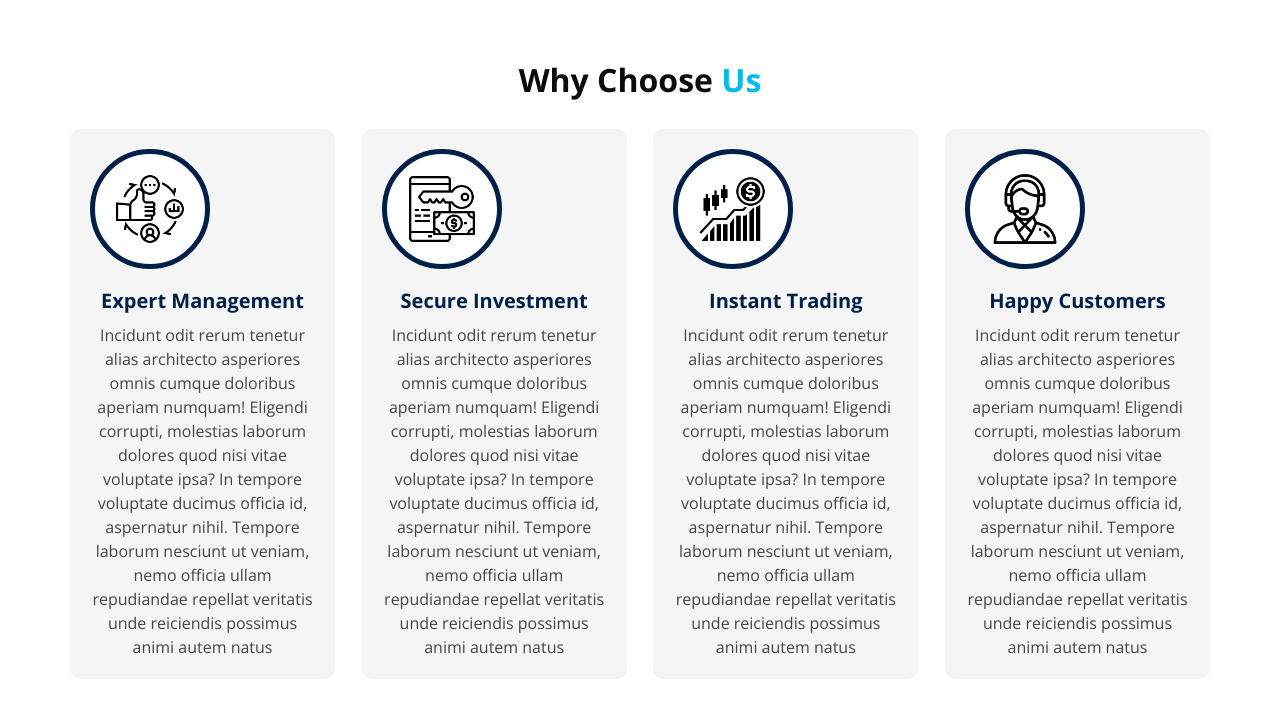
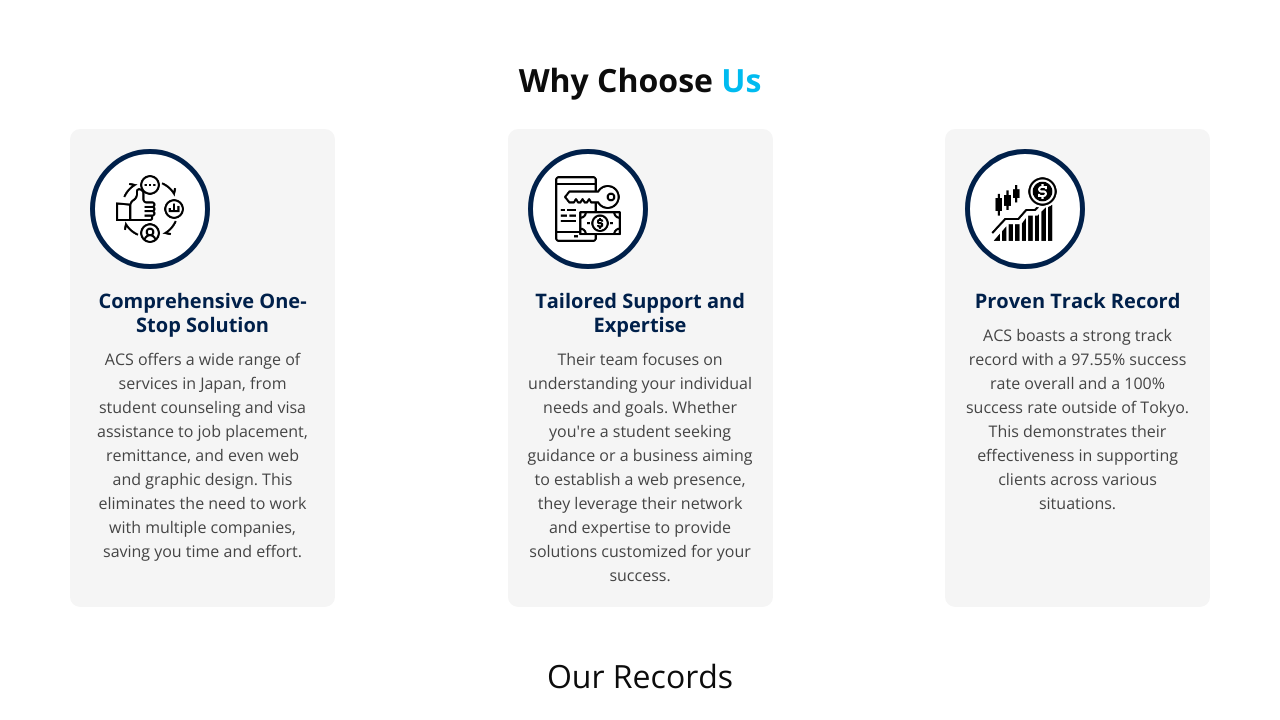
Before and after one commit to Uzeis/ACS, a plain HTML site: page index.html in a window 1280 px wide. Shown: the part 2900-3620 px from the top of the page. Drawn offline with nearby package versions, Linux system fonts and the light colour scheme; some packages are replaced by stand-ins of ours; a script that the page names is missing.

Commit message:
newupdate

```diff
--- a/index.html
+++ b/index.html
@@ -296,8 +296,8 @@
             <img src="images/w1.png" alt="">
           </div>
           <div class="detail-box">
-            <h5>Expert Management</h5>
-            <p>Incidunt odit rerum tenetur alias architecto asperiores omnis cumque doloribus aperiam numquam! Eligendi corrupti, molestias laborum dolores quod nisi vitae voluptate ipsa? In tempore voluptate ducimus officia id, aspernatur nihil. Tempore laborum nesciunt ut veniam, nemo officia ullam repudiandae repellat veritatis unde reiciendis possimus animi autem natus</p>
+            <h5>Comprehensive One-Stop Solution</h5>
+            <p>ACS offers a wide range of services in Japan,  from student counseling and visa assistance to job placement, remittance, and even web and graphic design. This eliminates the need to work with multiple companies, saving you time and effort.</p>
           </div>
         </div>
         <div class="box">
@@ -306,11 +306,10 @@
           </div>
           <div class="detail-box">
             <h5>
-              Secure Investment
+              Tailored Support and Expertise
             </h5>
             <p>
-              Incidunt odit rerum tenetur alias architecto asperiores omnis cumque doloribus aperiam numquam! Eligendi corrupti, molestias laborum dolores quod nisi vitae voluptate ipsa? In tempore voluptate ducimus officia id, aspernatur nihil.
-              Tempore laborum nesciunt ut veniam, nemo officia ullam repudiandae repellat veritatis unde reiciendis possimus animi autem natus
+              Their team focuses on understanding your individual needs and goals. Whether you're a student seeking guidance or a business aiming to establish a web presence, they leverage their network and expertise to provide solutions customized for your success.
             </p>
           </div>
         </div>
@@ -320,28 +319,14 @@
           </div>
           <div class="detail-box">
             <h5>
-              Instant Trading
+              Proven Track Record
             </h5>
             <p>
-              Incidunt odit rerum tenetur alias architecto asperiores omnis cumque doloribus aperiam numquam! Eligendi corrupti, molestias laborum dolores quod nisi vitae voluptate ipsa? In tempore voluptate ducimus officia id, aspernatur nihil.
-              Tempore laborum nesciunt ut veniam, nemo officia ullam repudiandae repellat veritatis unde reiciendis possimus animi autem natus
+              ACS boasts a strong track record with a 97.55% success rate overall and a 100% success rate outside of Tokyo. This demonstrates their effectiveness in supporting clients across various situations.
             </p>
           </div>
         </div>
-        <div class="box">
-          <div class="img-box">
-            <img src="images/w4.png" alt="">
-          </div>
-          <div class="detail-box">
-            <h5>
-              Happy Customers
-            </h5>
-            <p>
-              Incidunt odit rerum tenetur alias architecto asperiores omnis cumque doloribus aperiam numquam! Eligendi corrupti, molestias laborum dolores quod nisi vitae voluptate ipsa? In tempore voluptate ducimus officia id, aspernatur nihil.
-              Tempore laborum nesciunt ut veniam, nemo officia ullam repudiandae repellat veritatis unde reiciendis possimus animi autem natus
-            </p>
-          </div>
-        </div>
+
         <div class="container">
           <h2 class="heading_container heading_center">Our Records</h2>
           <div class="counter">
@@ -467,6 +452,12 @@
 
   <!-- info section -->
 
+
+
+  <!-- end info section -->
+
+  <!-- footer section -->
+  <section class="footer_section">
     <section class="info_section layout_padding2">
       <div class="container">
         <div class="row">
@@ -559,17 +550,6 @@
         </div>
       </div>
     </section>
-
-  <!-- end info section -->
-
-  <!-- footer section -->
-  <section class="footer_section">
-    <div class="container">
-      <p>
-        &copy; <span id="displayYear"></span> All Rights Reserved By
-        <a href="https://html.design/">Free Html Templates</a>
-      </p>
-    </div>
   </section>
   <!-- footer section -->
 
```
Lines whose indentation alone changed are shown as unchanged.
